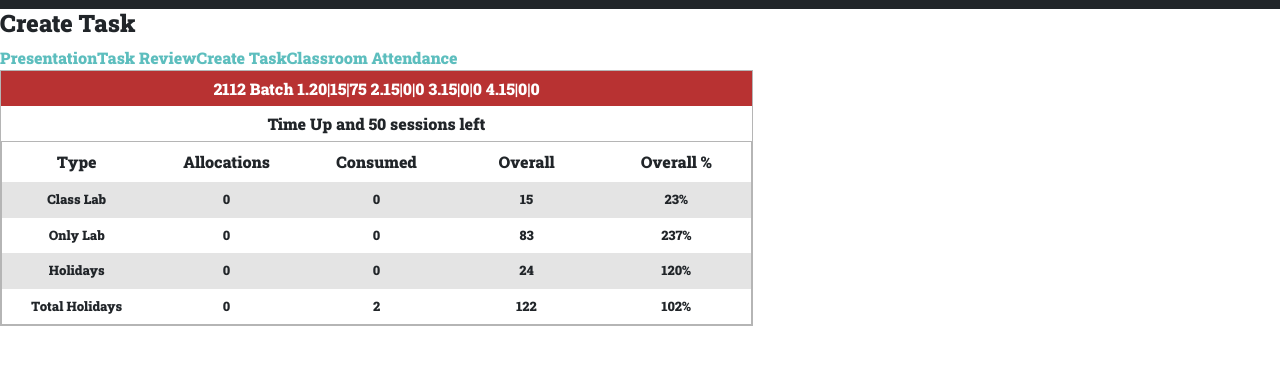
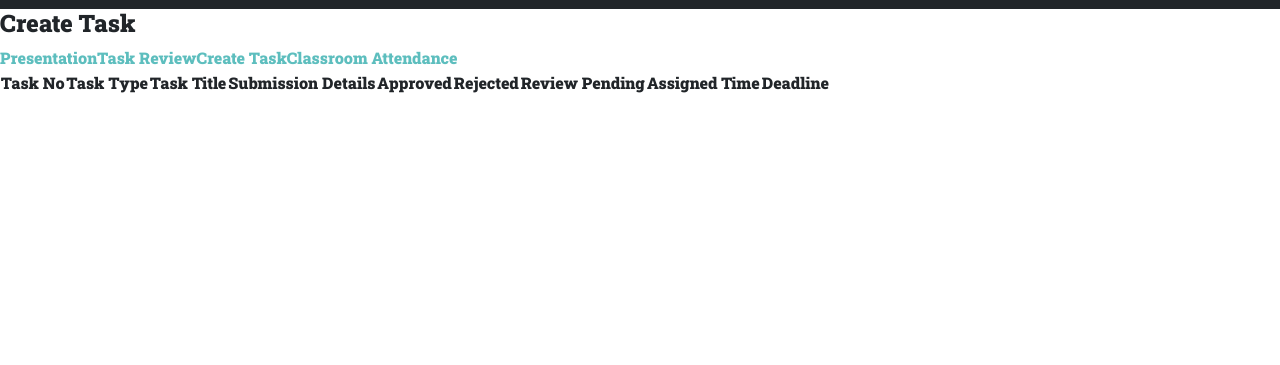
Before and after one commit to manjunadhb/project-pulse-2112, a React (Create React App) app: page /managetasks/taskReview in a window 1280 px wide. Shown: the part 317-682 px from the top of the page. Built offline with nearby package versions, Linux system fonts and the light colour scheme.

Commit message:
deleted taskreview

```diff
--- a/src/App.css
+++ b/src/App.css
@@ -36,11 +36,7 @@
   flex-wrap: wrap;
 
 }
-<<<<<<< HEAD
 #manageTaskNav a
-=======
-.manageTaskNav
->>>>>>> ba92c2409c124887c9010e3c7652a06d60cab690
 {
   display: flex;
   flex-direction: row;
@@ -68,14 +64,3 @@
 {
   margin: 20px;
 }
-table
-{
-  border-collapse: collapse;
-  text-align: center;
-  border: 1.5px solid rgb(181, 181, 181);
-}
-th,td{width:150px;}
-tr:nth-child(even){background-color: rgba(128, 128, 128, 0.211);}
-th,td{border: 2px solid rgb(181, 181, 181);padding: 8px;}
-td{font-size: small;}
-#table1{background-color:rgba(170, 8, 8, 0.828); color:white ; padding: 8px;}
--- a/src/ManageTaskComponents/TaskReview.js
+++ b/src/ManageTaskComponents/TaskReview.js
@@ -3,52 +3,25 @@ import React from 'react'
 function TaskReview() {
   return (
     <div>
-        <table>
 
-           <h6 id="table1">2112 Batch  1.20|15|75 2.15|0|0 3.15|0|0 4.15|0|0</h6>
-         <h6 id="table2">Time Up and 50 sessions left</h6>
+
+
 
             <table>
             <tr>
-                <th>Type</th>
-                <th>Allocations</th>
-                <th>Consumed</th>
-                <th>Overall</th>
-                <th>Overall %</th>
-            </tr>
-            <tr>
-                <td>Class Lab</td>
-                <td>0</td>
-                <td>0</td>
-                <td>15</td>
-                <td>23%</td>
+                <th>Task No</th>
+                <th>Task Type</th>
+                <th>Task Title</th>
+                <th>Submission Details</th>
+                <th>Approved</th>
+                <th>Rejected</th>
+                <th>Review Pending</th>
+                <th>Assigned Time</th>
+                <th>Deadline</th>
             </tr>
 
-            <tr>
-                <td>Only Lab</td>
-                <td>0</td>
-                <td>0</td>
-                <td>83</td>
-                <td>237%</td>
-            </tr>
+            </table>
 
-            <tr>
-                <td>Holidays</td>
-                <td>0</td>
-                <td>0</td>
-                <td>24</td>
-                <td>120%</td>
-            </tr>
-
-            <tr>
-                <td>Total Holidays</td>
-                <td>0</td>
-                <td>2</td>
-                <td>122</td>
-                <td>102%</td>
-            </tr>
-            </table>
-            </table>
 
     </div>
   )
```
